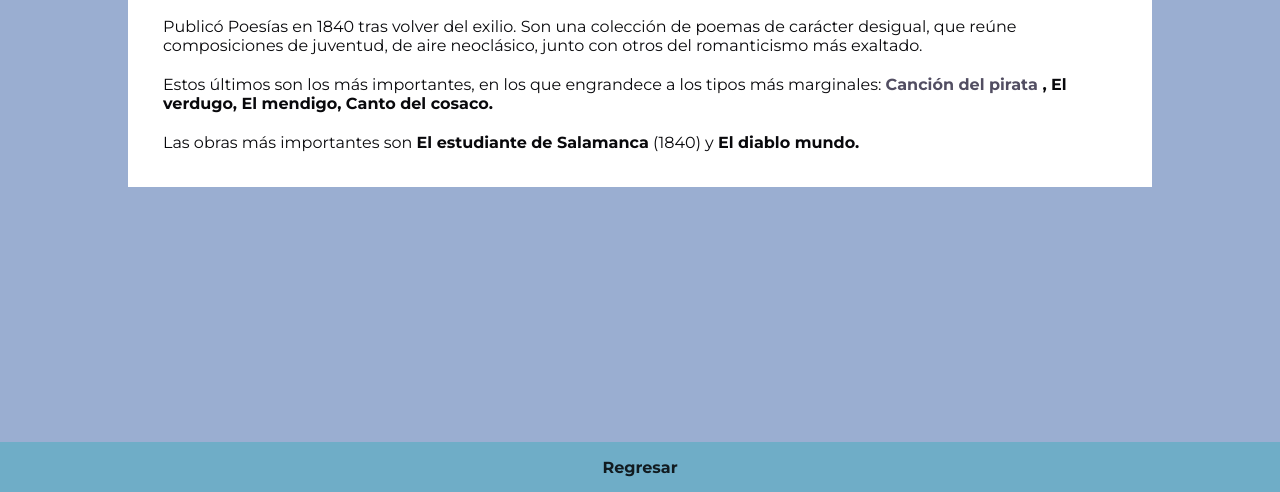
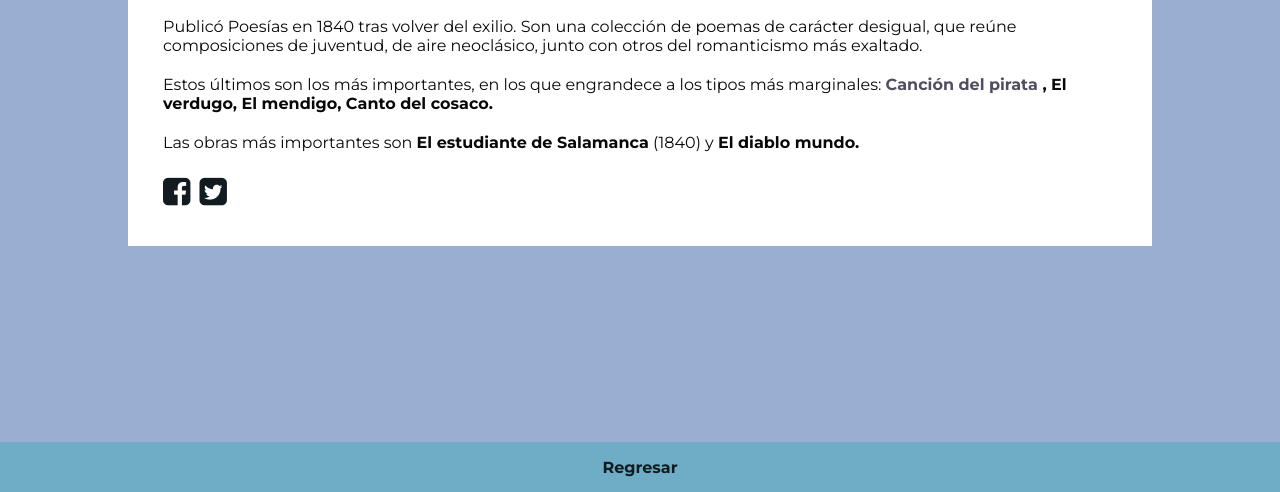
Before and after one commit to Juanma-Gutierrez/lenguaje-de-marcas, a plain HTML site: page ejercicio_01/espronceda.html in a window 1280 px wide. Shown: the part 308-800 px from the top of the page. Drawn offline with Linux system fonts and the light colour scheme.

Commit message:
feat: font awesome icons

```diff
--- a/ejercicio_01/css/style_espronceda.css
+++ b/ejercicio_01/css/style_espronceda.css
@@ -72,6 +72,11 @@ a {
     color: #eee;
 }
 
+.fa {
+    font-size: 2rem;
+    color: #111b20;
+}
+
 @media only screen and (max-width: 600px) {
     .text-container {
         width: 100%;
--- a/ejercicio_01/espronceda.html
+++ b/ejercicio_01/espronceda.html
@@ -7,6 +7,10 @@
         <link rel="stylesheet" href="./css/style_espronceda.css" />
         <link rel="import" href="./fonts/Montserrat-VariableFont_wght.ttf" />
         <link rel="shortcut icon" href="images/favicon.ico" />
+        <link
+            rel="stylesheet"
+            href="https://cdnjs.cloudflare.com/ajax/libs/font-awesome/4.7.0/css/font-awesome.min.css"
+        />
         <title>Ejercicio 1: Espronceda</title>
     </head>
     <body>
@@ -56,6 +60,14 @@
                 <strong>El estudiante de Salamanca</strong> (1840) y
                 <strong>El diablo mundo.</strong>
             </p>
+            <h1>
+                <a href="http://www.facebook.com"
+                    ><i class="fa fa-facebook-square" aria-hidden="true"></i
+                ></a>
+                <a href="http://www.twitter.com"
+                    ><i class="fa fa-twitter-square" aria-hidden="true"></i
+                ></a>
+            </h1>
         </div>
 
         <div class="footer centered">
```
Also changed, not shown: ejercicio_01/poema.html (+1 -0 lines).
